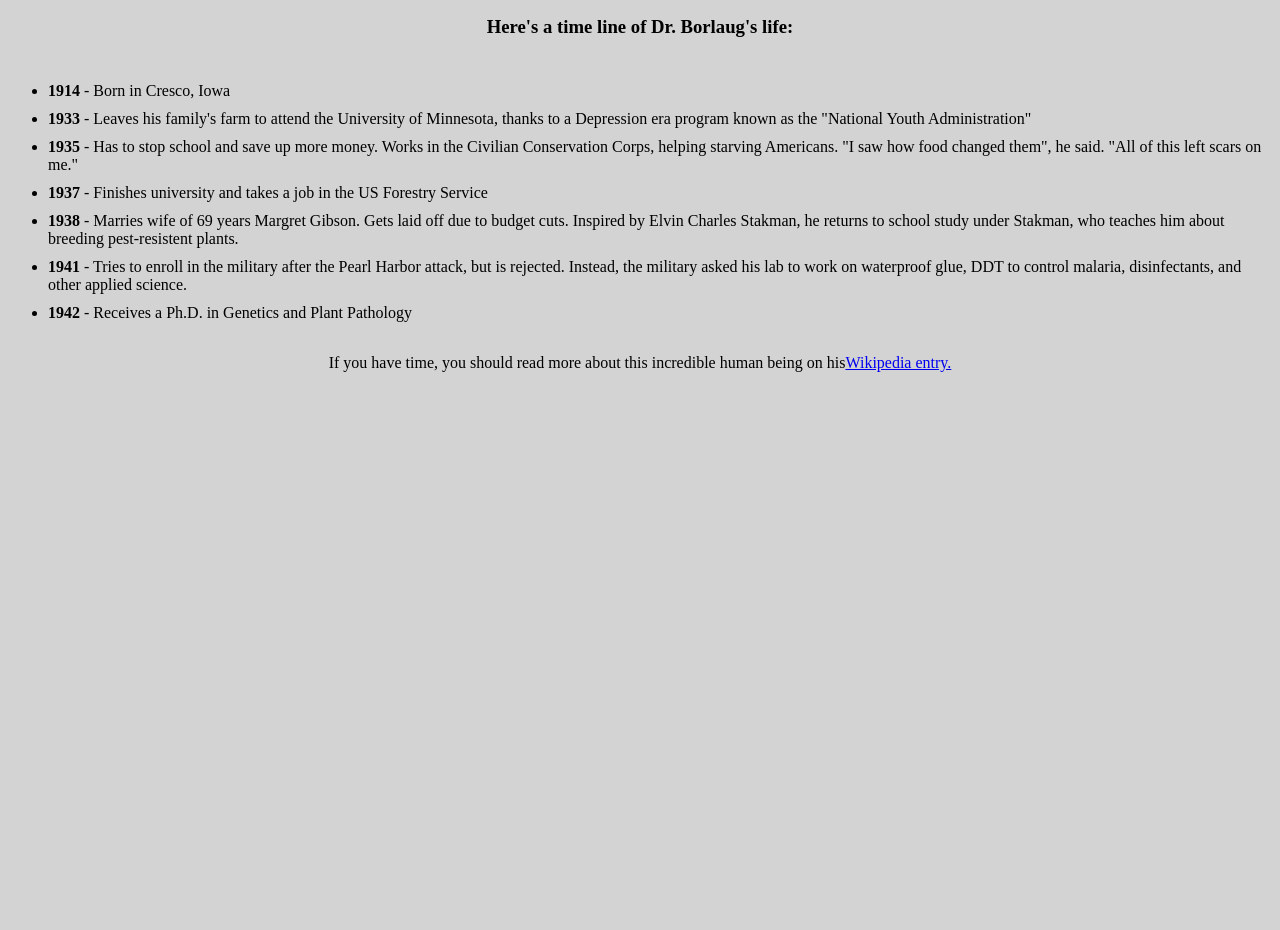
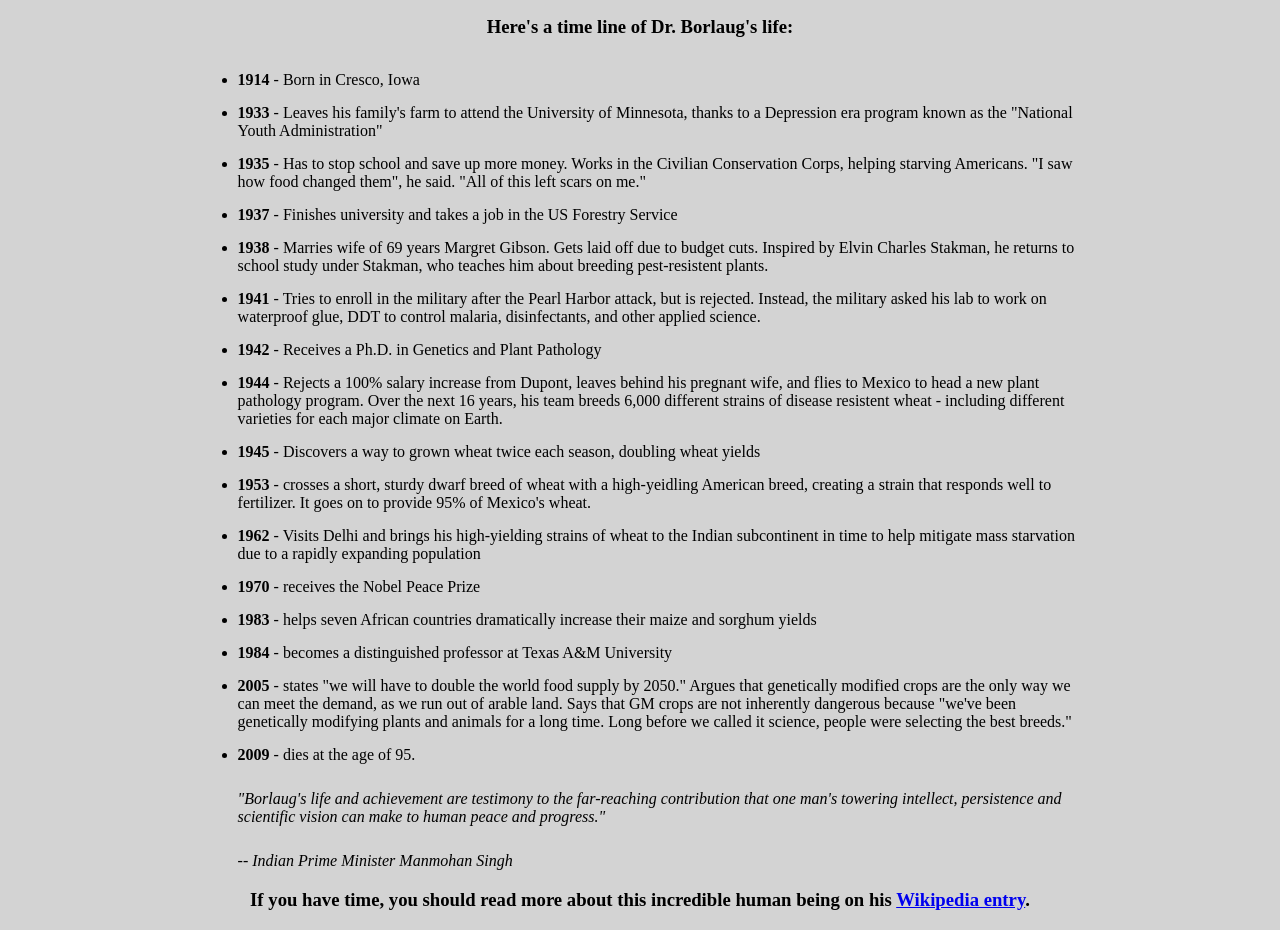
Before and after one commit to jwc012/the-odin-project, a plain HTML site: page tribute/index.html in a window 1280 px wide. Shown: the part 475-1405 px from the top of the page. Before the commit the page ends 863 px from the top, so only its background shows below. Drawn offline with Linux system fonts and the light colour scheme.

Commit message:
finishing up tribute webpage

```diff
--- a/tribute/index.html
+++ b/tribute/index.html
@@ -1,34 +1,66 @@
 <!DOCTYPE html>
 <html lang="en">
+
 <head>
   <meta charset="UTF-8">
   <meta name="viewport" content="width=device-width, initial-scale=1.0">
   <title>Tribute</title>
   <link rel="stylesheet" type="text/css" href="styles/style.css">
 </head>
+
 <body>
   <main id="main">
     <h1 id="title">Dr. Norman Borlaug</h1>
     <p>The man who saved a billion lives</p>
     <div id="img-div">
       <figure>
-          <img id="image" src="https://c2.staticflickr.com/4/3689/10613180113_fdf7bcd316_b.jpg" alt="Dr. Norman Borlaug with a group of biologists standing on a field of Mexican wheats">
-          <figcaption id="img-caption">Dr. Norman borlaug, third from the left, trains biologists in Mexico on how to increase wheat yields - part of his life-long war on hunger.</figcaption>
+        <img id="image" src="https://c2.staticflickr.com/4/3689/10613180113_fdf7bcd316_b.jpg"
+          alt="Dr. Norman Borlaug with a group of biologists standing on a field of Mexican wheats">
+        <figcaption id="img-caption">Dr. Norman borlaug, third from the left, trains biologists in Mexico on how to
+          increase wheat yields - part of his life-long war on hunger.</figcaption>
       </figure>
     </div>
     <section id="tribute-info">
       <h3>Here's a time line of Dr. Borlaug's life:</h3>
       <ul>
         <li><strong>1914</strong> - Born in Cresco, Iowa</li>
-          <li><strong>1933</strong> - Leaves his family's farm to attend the University of Minnesota, thanks to a Depression era program known as the "National Youth Administration"</li>
-          <li><strong>1935</strong> - Has to stop school and save up more money. Works in the Civilian Conservation Corps, helping starving Americans. "I saw how food changed them", he said. "All of this left scars on me."</li>
+        <li><strong>1933</strong> - Leaves his family's farm to attend the University of Minnesota, thanks to a
+          Depression era program known as the "National Youth Administration"</li>
+        <li><strong>1935</strong> - Has to stop school and save up more money. Works in the Civilian Conservation Corps,
+          helping starving Americans. "I saw how food changed them", he said. "All of this left scars on me."</li>
         <li><strong>1937</strong> - Finishes university and takes a job in the US Forestry Service</li>
-          <li><strong>1938</strong> - Marries wife of 69 years Margret Gibson. Gets laid off due to budget cuts. Inspired by Elvin Charles Stakman, he returns to school study under Stakman, who teaches him about breeding pest-resistent plants.</li>
-          <li><strong>1941</strong> - Tries to enroll in the military after the Pearl Harbor attack, but is rejected. Instead, the military asked his lab to work on waterproof glue, DDT to control malaria, disinfectants, and other applied science.</li>
+        <li><strong>1938</strong> - Marries wife of 69 years Margret Gibson. Gets laid off due to budget cuts. Inspired
+          by Elvin Charles Stakman, he returns to school study under Stakman, who teaches him about breeding
+          pest-resistent plants.</li>
+        <li><strong>1941</strong> - Tries to enroll in the military after the Pearl Harbor attack, but is rejected.
+          Instead, the military asked his lab to work on waterproof glue, DDT to control malaria, disinfectants, and
+          other applied science.</li>
         <li><strong>1942</strong> - Receives a Ph.D. in Genetics and Plant Pathology</li>
+        <li><strong>1944</strong> - Rejects a 100% salary increase from Dupont, leaves behind his pregnant wife, and
+          flies to Mexico to head a new plant pathology program. Over the next 16 years, his team breeds 6,000 different
+          strains of disease resistent wheat - including different varieties for each major climate on Earth.</li>
+        <li><strong>1945</strong> - Discovers a way to grown wheat twice each season, doubling wheat yields</li>
+        <li><strong>1953</strong> - crosses a short, sturdy dwarf breed of wheat with a high-yeidling American breed,
+          creating a strain that responds well to fertilizer. It goes on to provide 95% of Mexico's wheat.</li>
+        <li><strong>1962</strong> - Visits Delhi and brings his high-yielding strains of wheat to the Indian
+          subcontinent in time to help mitigate mass starvation due to a rapidly expanding population</li>
+        <li><strong>1970</strong> - receives the Nobel Peace Prize</li>
+        <li><strong>1983</strong> - helps seven African countries dramatically increase their maize and sorghum yields
+        </li>
+        <li><strong>1984</strong> - becomes a distinguished professor at Texas A&M University</li>
+        <li><strong>2005</strong> - states "we will have to double the world food supply by 2050." Argues that
+          genetically modified crops are the only way we can meet the demand, as we run out of arable land. Says that GM
+          crops are not inherently dangerous because "we've been genetically modifying plants and animals for a long
+          time. Long before we called it science, people were selecting the best breeds."</li>
+        <li><strong>2009</strong> - dies at the age of 95.</li>
+        <p id="quote-block"><i>"Borlaug's life and achievement are testimony to the far-reaching contribution that one
+            man's towering intellect, persistence and scientific vision can make to human peace and progress."</i></p>
+        <cite>-- Indian Prime Minister Manmohan Singh</cite>
       </ul>
-      <p>If you have time, you should read more about this incredible human being on his<a id="tribute-link" href="https://en.wikipedia.org/wiki/Norman_Borlaug" target="_blank">Wikipedia entry.</a></p>
+      <h3>If you have time, you should read more about this incredible human being on his <a id="tribute-link"
+          href="https://en.wikipedia.org/wiki/Norman_Borlaug" target="_blank">Wikipedia entry</a>.</h3>
     </section>
   </main>
 </body>
+
 </html>
--- a/tribute/styles/style.css
+++ b/tribute/styles/style.css
@@ -20,11 +20,16 @@ body {
   padding: 20px 0;
 }
 
+#quote-block {
+  padding: 10px 0px;
+}
+
 ul {
   display: inline-block;
   text-align: left;
+  margin: 0% 15%;
 }
 
 li {
-  margin-top: 10px;
+  margin-top: 15px;
 }
```
Lines whose indentation alone changed are shown as unchanged.
